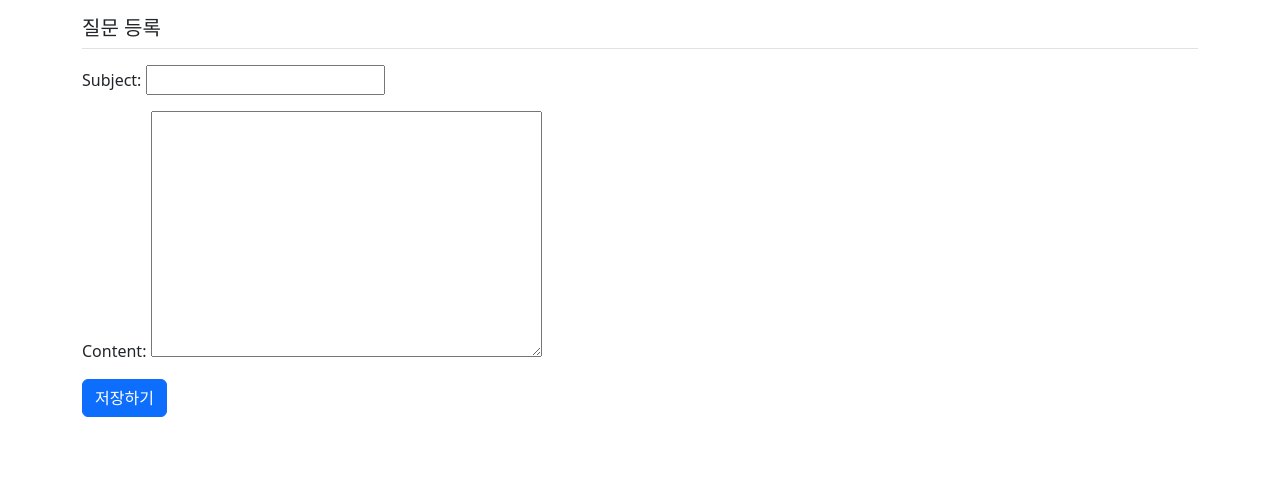
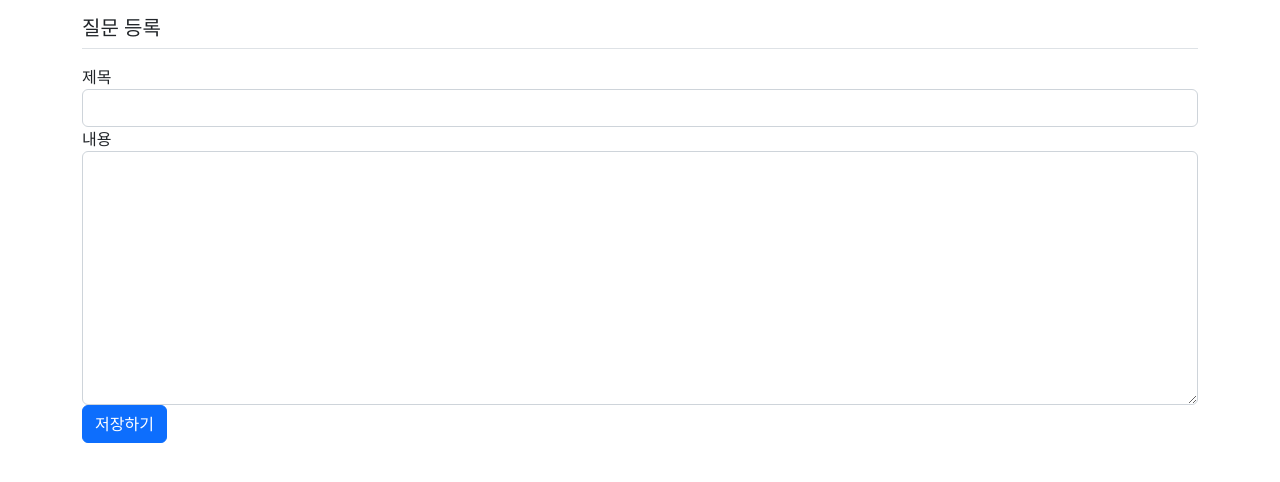
Before and after one commit to jaeyunim/jump-to-Django, a Django app: page /pybo/question/create/ in a window 1280 px wide. Shown: the top 482 px of the page. Run offline with Django 4.2, Linux system fonts and the light colour scheme; some libraries are stand-ins or nearby versions.

Commit message:
질문 추가기능 구현

```diff
--- a/pybo/forms.py
+++ b/pybo/forms.py
@@ -6,3 +6,15 @@ class QuestionForm(forms.ModelForm):
     class Meta:
         model = Question
         fields = ["subject", "content"]
+        widgets = {
+            "subject": forms.TextInput(
+                attrs={
+                    "class": "form-control mt-2",
+                }
+            ),
+            "content": forms.Textarea(attrs={"class": "form-control mt-2", "rows": 10}),
+        }
+        labels = {
+            "subject": "제목",
+            "content": "내용",
+        }
--- a/templates/pybo/question_form.html
+++ b/templates/pybo/question_form.html
@@ -5,7 +5,30 @@
     <h5 class="my-3 border-bottom pb-2">질문 등록</h5>
     <form method="post" class="post-form my-3">
         {% csrf_token %}
-        {{ form.as_p }}
+        <!-- 오류 표시 START -->
+        {% if form.errors %}
+        <div class="alert alert-danger" role="alert">
+            {% for field in form %}
+            {% if field.errors %}
+            <strong>{{ field.label }}</strong>
+            {{ field.errors }}
+            {% endif %}
+            {% endfor %}
+        </div>
+        {% endif %}
+
+        <!-- 오류 표시 END -->
+        <div class="form-group">
+            <label for="subject">제목</label>
+            <input type="text" class="form-control" name="subject" id="subject"
+                value="{{ form.subject.value|default_if_none:'' }}">
+        </div>
+        <div class="form-group">
+            <label for="content">내용</label>
+            <textarea name="content" id="content" class="form-control" rows="10">
+                {{ form.content.value|default_if_none:'' }}
+            </textarea>
+        </div>
         <button type="submit" class="btn btn-primary">저장하기</button>
     </form>
 </div>
```
